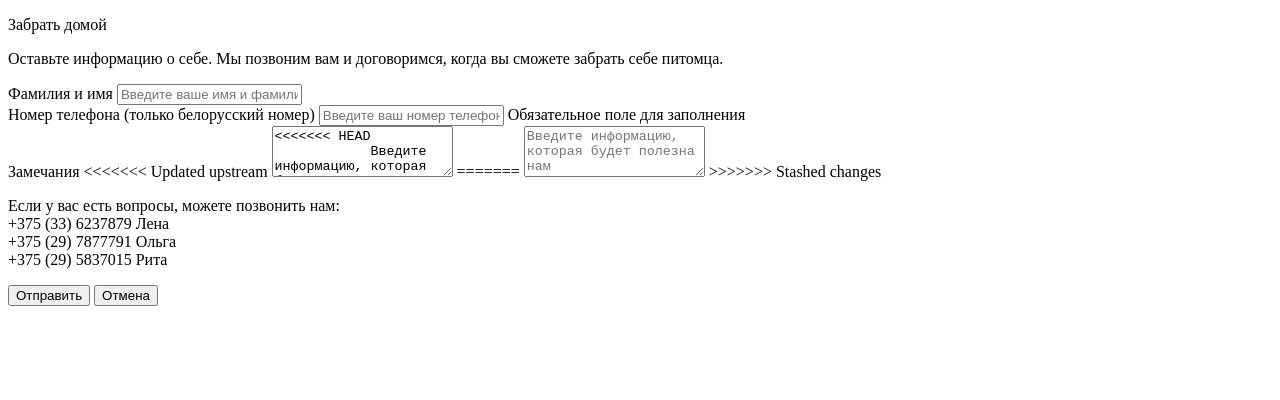
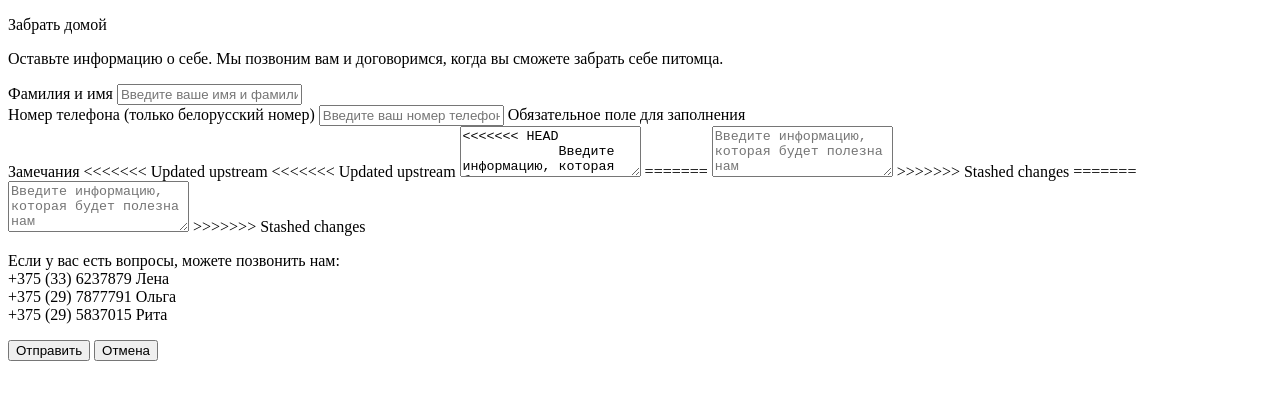
Before and after one commit to OlegOrlovskiy/pets_landing_page, a plain HTML site: page form-take-home.html in a window 1280 px wide. Drawn offline with Linux system fonts and the light colour scheme.

Commit message:
smartGit bug

```diff
--- a/form-take-home.html
+++ b/form-take-home.html
@@ -26,6 +26,7 @@
         <div class="form-take-home-comment">
           <label for="form-take-home-comment">Замечания</label>
 <<<<<<< Updated upstream
+<<<<<<< Updated upstream
           <textarea id="form-take-home-comment" name="form-take-home-comment" rows="3">
 <<<<<<< HEAD
             Введите информацию, которая будет полезна нам
@@ -33,6 +34,9 @@
             Опишите, на какой срок вы смогли бы взять питомца на передержку
 >>>>>>> feature
           </textarea>
+=======
+          <textarea id="form-take-home-comment" name="form-take-home-comment" rows="3" maxlength="500" placeholder="Введите информацию, которая будет полезна нам"></textarea>
+>>>>>>> Stashed changes
 =======
           <textarea id="form-take-home-comment" name="form-take-home-comment" rows="3" maxlength="500" placeholder="Введите информацию, которая будет полезна нам"></textarea>
 >>>>>>> Stashed changes
```
